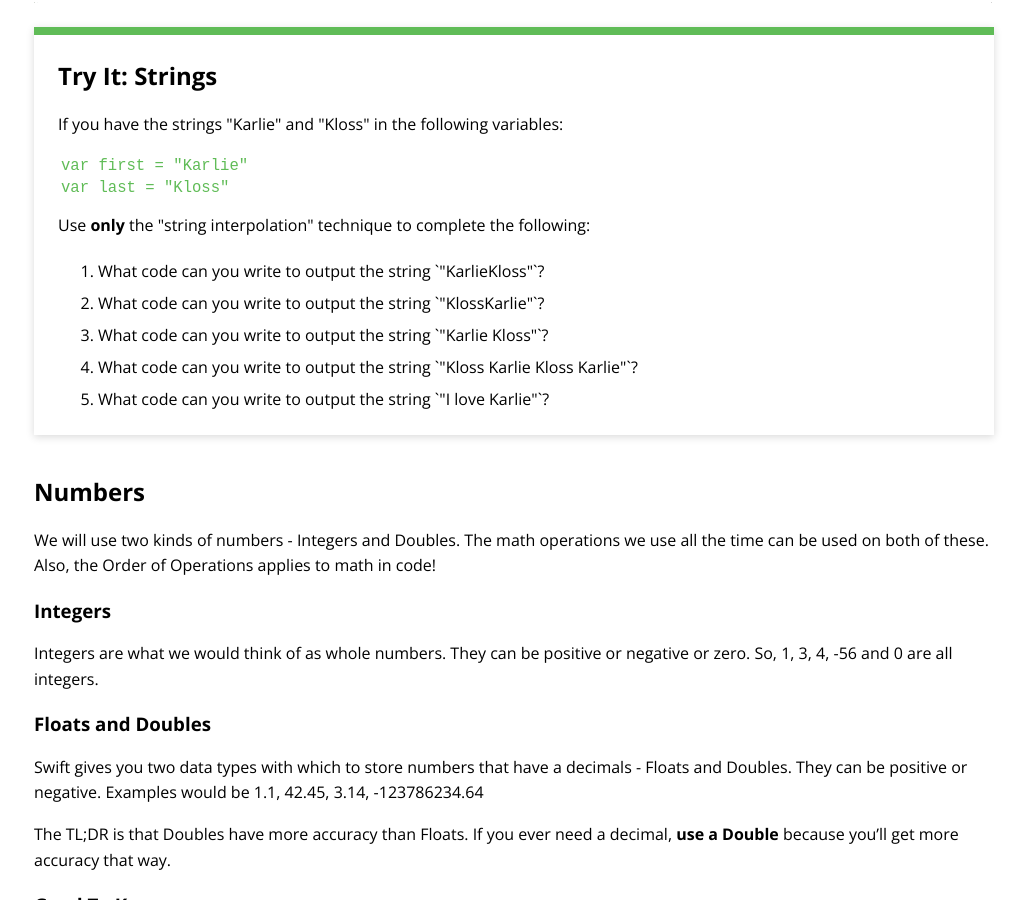
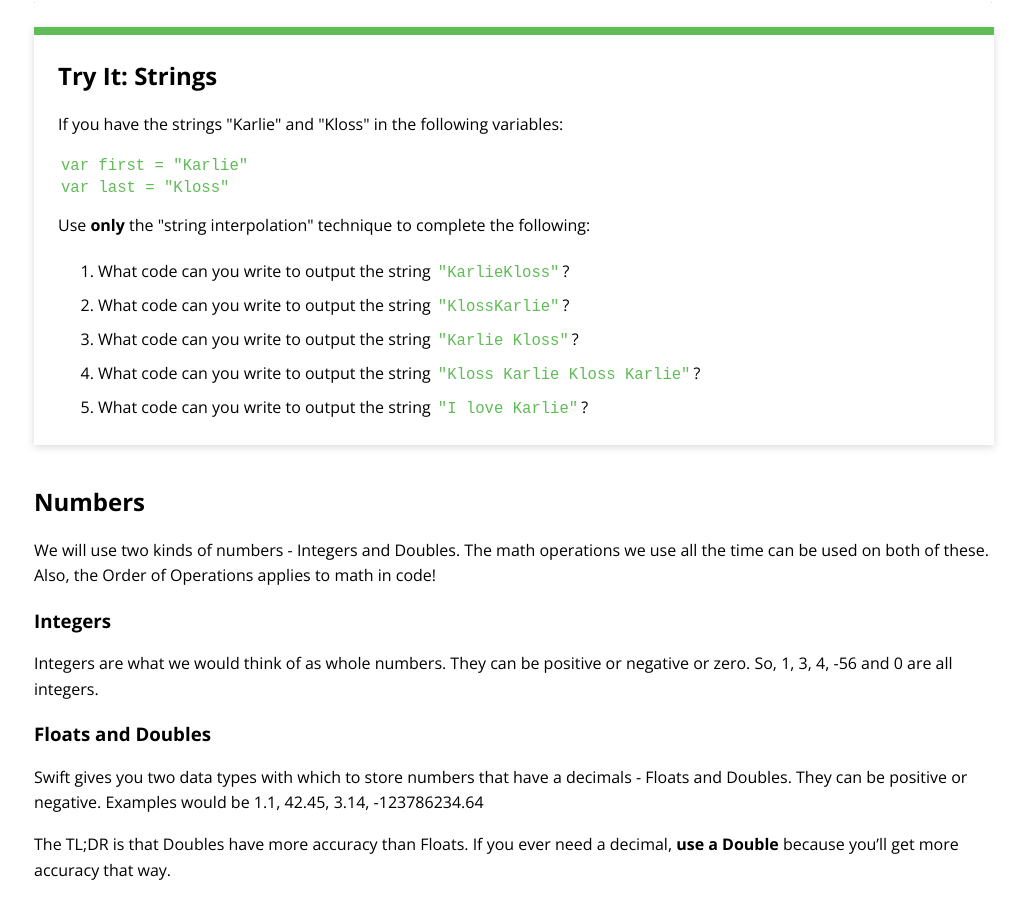
Before and after one commit to ameseee/kwk-curriculum-site, a Jekyll site: the page built from swift-ios/lessons/data-types/index.md, in a window 1280 px wide and 900 px high, scrolled down 3244 px. Shown: the whole window, without its empty margins (126-1153 px from the left). Built offline with Jekyll 4.4.1, drawn with Linux system fonts in a browser that asks for light colours; nearby versions of some CDN libraries.

Commit message:
Add try-it-code class to Karlie string examples

```diff
--- a/swift-ios/lessons/data-types/index.md
+++ b/swift-ios/lessons/data-types/index.md
@@ -113,11 +113,11 @@ We would write that line of code in the text editor (top) portion of Xcode Playg
 
   <p>Use <strong>only</strong> the "string interpolation" technique to complete the following:</p>
   <ol>
-    <li>What code can you write to output the string `"KarlieKloss"`?</li>
-    <li>What code can you write to output the string `"KlossKarlie"`?</li>
-    <li>What code can you write to output the string `"Karlie Kloss"`?</li>
-    <li>What code can you write to output the string `"Kloss Karlie Kloss Karlie"`?</li>
-    <li>What code can you write to output the string `"I love Karlie"`?</li>
+    <li>What code can you write to output the string <code class="try-it-code">"KarlieKloss"</code>?</li>
+    <li>What code can you write to output the string <code class="try-it-code">"KlossKarlie"</code>?</li>
+    <li>What code can you write to output the string <code class="try-it-code">"Karlie Kloss"</code>?</li>
+    <li>What code can you write to output the string <code class="try-it-code">"Kloss Karlie Kloss Karlie"</code>?</li>
+    <li>What code can you write to output the string <code class="try-it-code">"I love Karlie"</code>?</li>
   </ol>
 </div>
 
```
